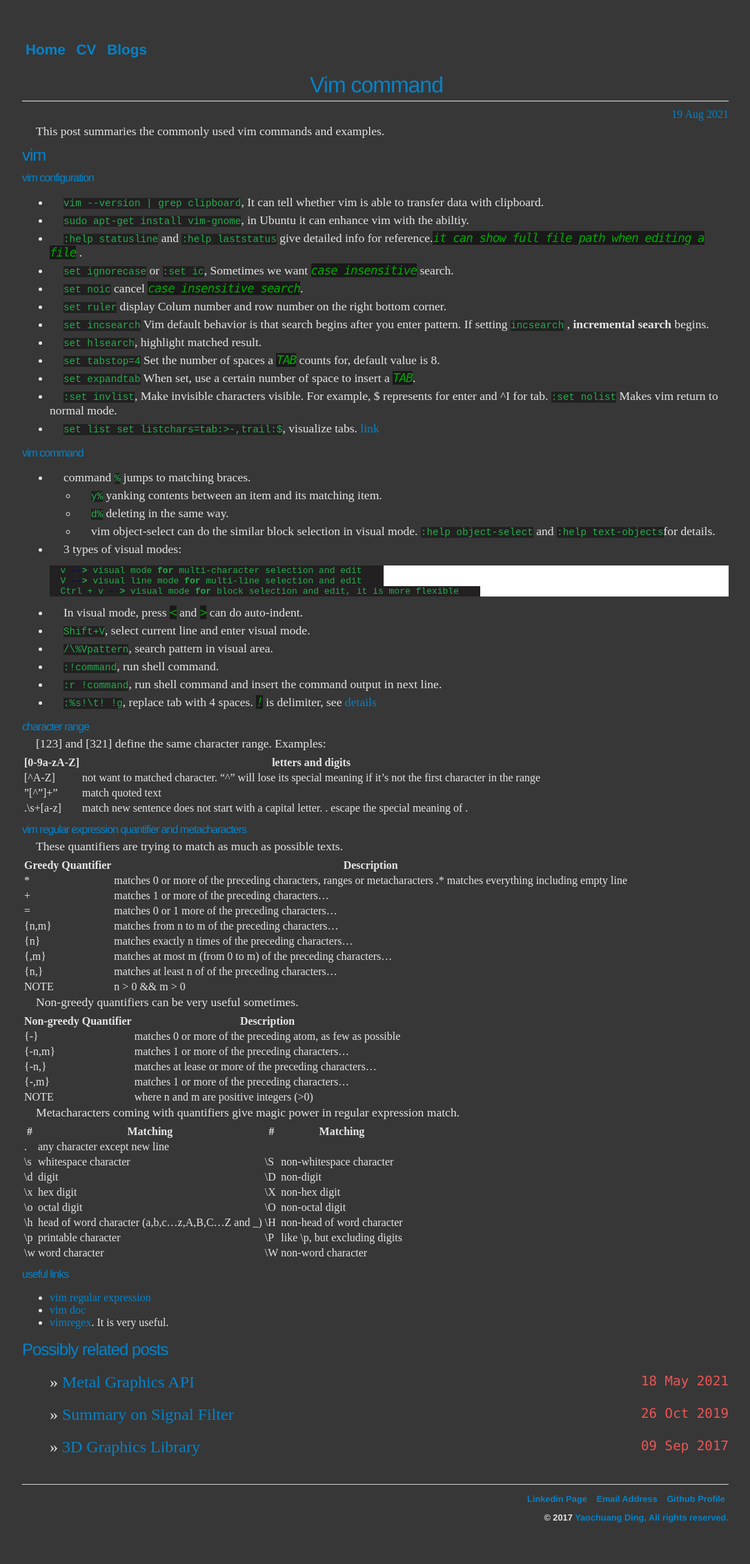
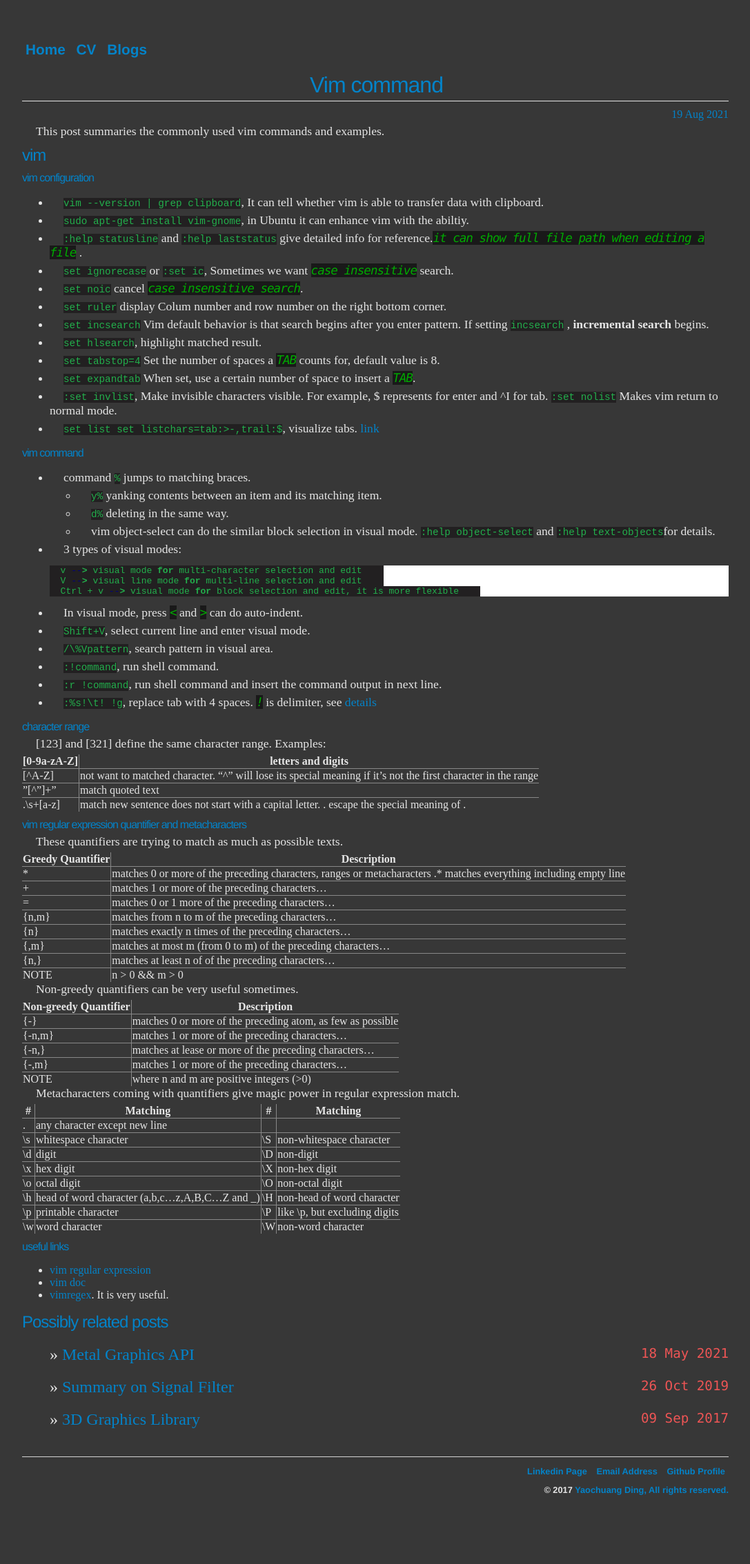
Before and after one commit to ychding11/ychding11.github.io, a Jekyll site: the page built from _posts/2021-08-19-Vim-Command.md, in a window 1280 px wide. Shown: the whole page at 69% size, without its empty margins (96-1183 px from the left). Built offline with Jekyll 4.4.1, drawn with Linux system fonts in a browser that asks for light colours; after the commit the page ends 2228 px from its top, so only the background shows below that.

Commit message:
update table style.

```diff
--- a/css/main.css
+++ b/css/main.css
@@ -162,6 +162,30 @@ font-weight: 100;
 font-size: 0.8em;
 color: #888;
 }
+
+
+table {
+    border-collapse: collapse;
+	/* border: 1px solid #888;  */
+}
+table td, table th {
+    border: 1px solid #888;
+}
+table tr:first-child th {
+    border-top: 0;
+}
+table tr:last-child td {
+    border-bottom: 0;
+}
+table tr td:first-child,
+table tr th:first-child {
+    border-left: 0;
+}
+table tr td:last-child,
+table tr th:last-child {
+    border-right: 0;
+}
+
 /*
 pre {
 font-family: Monaco, Courier;
```
